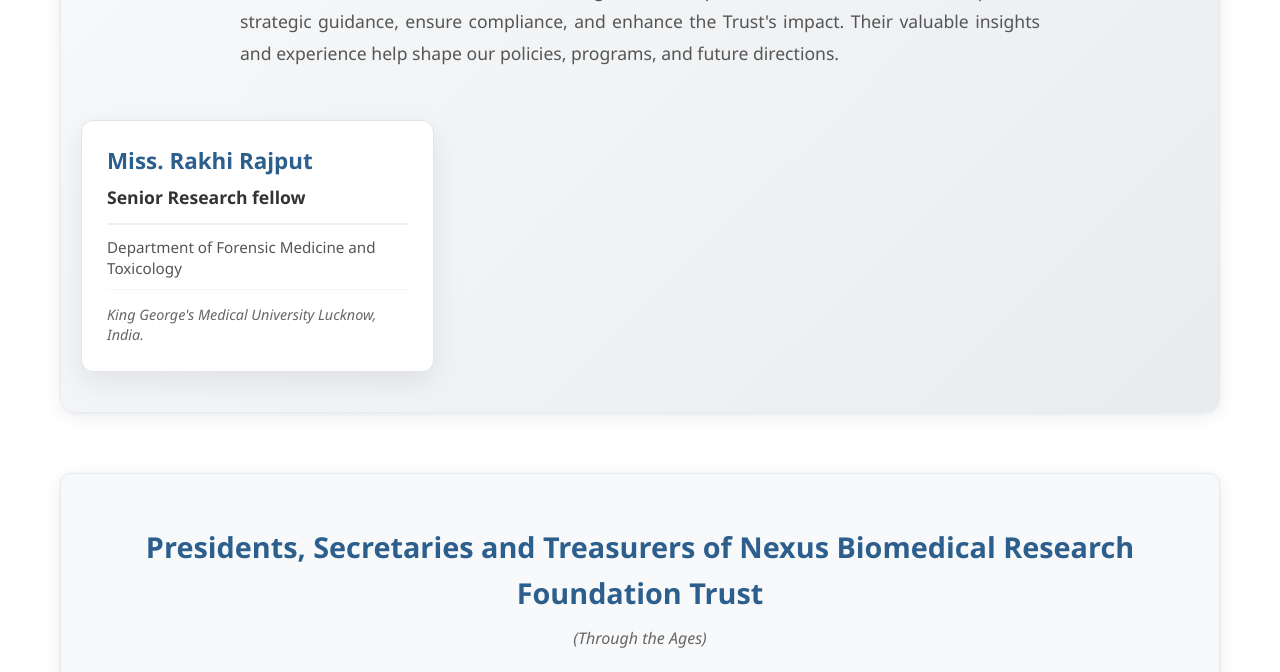
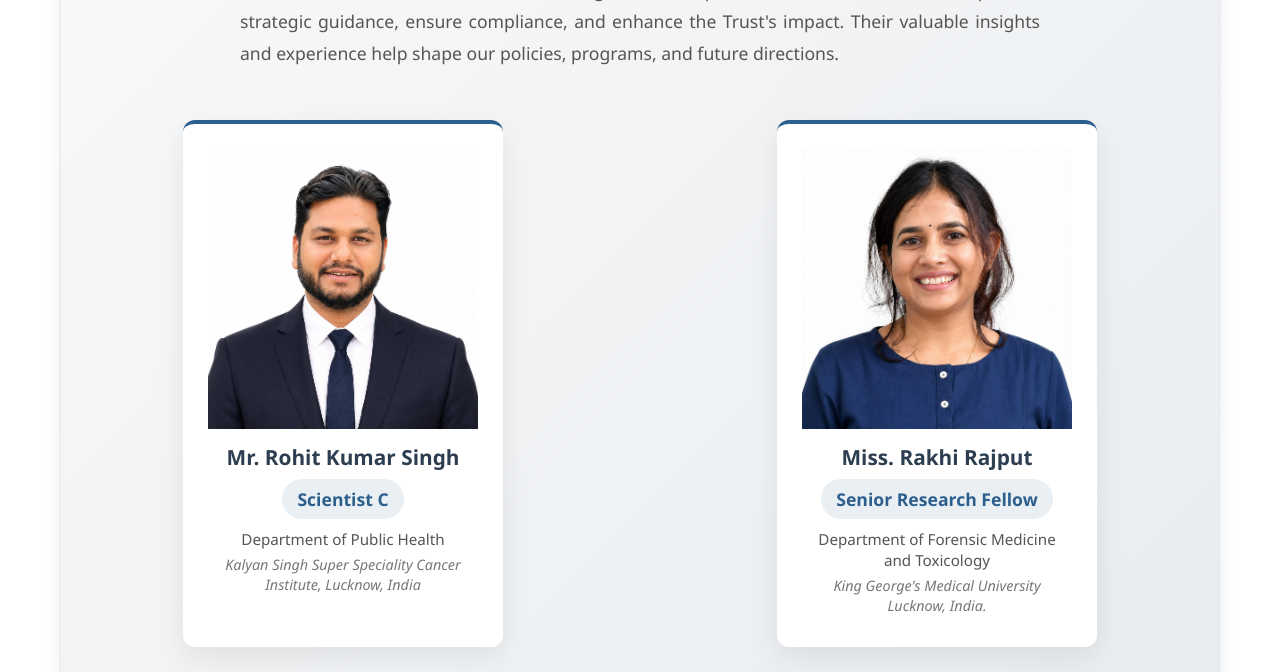
Before and after one commit to Vatsalaa144/Nexus-Biomedical, a React (Vite) app in the folder client/: page /committee in a window 1280 px wide. Shown: the part 2300-2972 px from the top of the page. Built offline with nearby package versions, Linux system fonts and the light colour scheme; no server answers.

Commit message:
Added Officio Member's Image

```diff
--- a/client/src/pages/Committee/Committee.jsx
+++ b/client/src/pages/Committee/Committee.jsx
@@ -1,12 +1,16 @@
 import React from "react";
 import "./Committee.css";
 
-// placeholder images - actual images
+// Leadership photos
 import presidentPhoto from "../../assets/Committee/president.jpeg";
 import vicePresidentPhoto from "../../assets/Committee/vicePresident.jpeg";
 import secretaryPhoto from "../../assets/Committee/secretary.jpeg";
 import jointSecretaryPhoto from "../../assets/Committee/jointSecretary.jpeg";
 import treasurerPhoto from "../../assets/Committee/treasurer.jpeg";
+
+// Officio member photos
+import rohitPhoto from "../../assets/Committee/officioMember1.jpeg";
+import rakhiPhoto from "../../assets/Committee/officioMember2.jpeg";
 
 export const Committee = () => {
   const committeeMembers = [
@@ -56,8 +60,17 @@ export const Committee = () => {
   // Officio Members
   const officioMembers = [
     {
+      name: "Mr. Rohit Kumar Singh",
+      photo: rohitPhoto,
+      designation: "Scientist C",
+      department: "Department of Public Health",
+      institution:
+        "Kalyan Singh Super Speciality Cancer Institute, Lucknow, India",
+    },
+    {
       name: "Miss. Rakhi Rajput",
-      designation: "Senior Research fellow",
+      photo: rakhiPhoto,
+      designation: "Senior Research Fellow",
       department: "Department of Forensic Medicine and Toxicology",
       institution: "King George's Medical University Lucknow, India.",
     },
@@ -76,7 +89,22 @@ export const Committee = () => {
   // Handle image error for committee members
   const handleImageError = (e, name) => {
     e.target.onerror = null;
-    e.target.src = createInitialImage(name);
+    // Show initial letter as fallback
+    const canvas = document.createElement("canvas");
+    canvas.width = 200;
+    canvas.height = 200;
+    const ctx = canvas.getContext("2d");
+    ctx.fillStyle = "#2c5f8d";
+    ctx.fillRect(0, 0, 200, 200);
+    ctx.fillStyle = "white";
+    ctx.font = "bold 80px Segoe UI, sans-serif";
+    ctx.textAlign = "center";
+    ctx.textBaseline = "middle";
+    const initial = name.split(" ").find(
+      (p) => p.length > 2 && p !== "Dr." && p !== "Mr." && p !== "Miss."
+    ) || name.charAt(0);
+    ctx.fillText(initial.charAt(0), 100, 100);
+    e.target.src = canvas.toDataURL();
   };
 
   return (
@@ -127,7 +155,7 @@ export const Committee = () => {
                         />
                       ) : (
                         <div className="committee-member-photo-initial">
-                          {getFirstLetter(member.name)}
+                          {member.name.charAt(0)}
                         </div>
                       )}
                     </div>
@@ -154,7 +182,7 @@ export const Committee = () => {
         <section className="committee-section officio-section">
           <div className="committee-content-section">
             <h2 className="committee-main-heading">
-              Officio Members & Advisors
+              Officio Members &amp; Advisors
             </h2>
             <p className="committee-intro">
               Our Officio Members and Advisors bring diverse expertise from
@@ -165,23 +193,42 @@ export const Committee = () => {
             </p>
           </div>
 
-          <div className="officio-members-container">
+          {/* Officio members reuse the same card layout as leadership */}
+          <div className="committee-lists-container">
             {officioMembers.map((member, index) => (
               <div
                 key={index}
-                className="officio-member-card committee-animate-fade-in"
+                className="committee-category committee-animate-fade-in"
                 style={{ animationDelay: `${index * 0.1}s` }}
               >
-                <div className="officio-member-info">
-                  <h3 className="officio-member-name">{member.name}</h3>
-                  <div className="officio-member-designation">
-                    {member.designation}
-                  </div>
-                  <div className="officio-member-department">
-                    {member.department}
-                  </div>
-                  <div className="officio-member-institution">
-                    {member.institution}
+                <div className="committee-member-cards">
+                  <div className="committee-member-card">
+                    <div className="committee-member-photo-container">
+                      {member.photo ? (
+                        <img
+                          src={member.photo}
+                          alt={member.name}
+                          className="committee-member-photo"
+                          onError={(e) => handleImageError(e, member.name)}
+                        />
+                      ) : (
+                        <div className="committee-member-photo-initial">
+                          {member.name.charAt(0)}
+                        </div>
+                      )}
+                    </div>
+                    <div className="committee-member-info">
+                      <div className="committee-member-name">{member.name}</div>
+                      <div className="committee-member-designation">
+                        {member.designation}
+                      </div>
+                      <div className="committee-member-department">
+                        {member.department}
+                      </div>
+                      <div className="committee-member-institution">
+                        {member.institution}
+                      </div>
+                    </div>
                   </div>
                 </div>
               </div>
```
Also changed, not shown: client/src/assets/Committee/officioMember1.jpeg (added), client/src/assets/Committee/officioMember2.jpeg (added).
